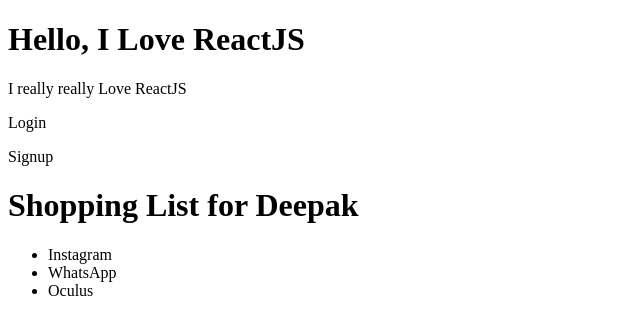
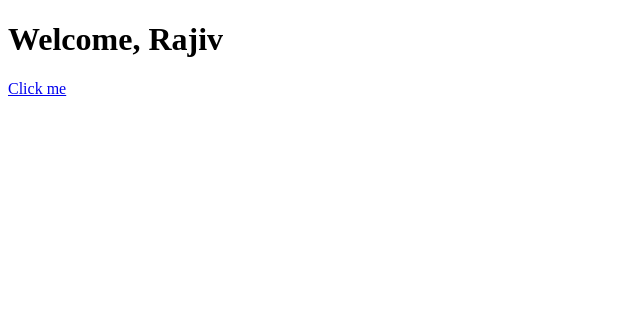
Before and after one commit to dkafle/react-webpack-babel, a React app: page / in a window 1280 px wide. Shown: the top 334 px of the page, without its empty margins (0-640 px from the left). Built offline with nearby package versions, Linux system fonts and the light colour scheme.

Commit message:
function component vs class component

```diff
--- a/src/index.js
+++ b/src/index.js
@@ -1,34 +1,76 @@
 import React from 'react'
 import ReactDOM from 'react-dom'
 
-const Login = () => (<div>
-  <p>Login</p>
-  <p>Signup</p>
-</div>);
+// Function Components
+/*
+function Welcome(props) {
+	return <h1>You are welcome, {props.name}</h1>;
+}
+const Welcome = (props) => {
+	const userName = props.name;
+	return(<>
+		<h1>You are welcome, {userName}</h1>
+		<p>hello this is my p gat</p>
+	</>);
+};
+*/
 
-const Greeter = (props) => {
-  return <div className="firstClass">
-    <h1> Hello, I {props.emotion} {props.libraryName} </h1>
-    <p>I really really {props.emotion} {props.libraryName}</p>
-    <Login />
-  </div >;
-};
+function ActionLink() {
+  function handleClick(e) {
+    e.preventDefault();
+    console.log('The link was clicked.');
+  }
 
-class ShoppingList extends React.Component {
-  render() {
+  return (
+    <a href="#" onClick={handleClick}>
+      Click me
+    </a>
+  );
+}
+
+// Class Component
+class Welcome extends React.Component {
+	constructor(props) {
+		super(props);
+		this.state = {
+      isClicked: false,
+      hasMounted: false
+		};
+  }
+
+  componentDidMount() {
+    this.setState({hasMounted: true});
+  }
+
+  componentWillUnmount() {
+    console.log('im getting unloaded');
+  }
+
+  showConsole() {
+    console.log(this.state);
+    // call all your methds from here
+  }
+
+	updateCount() {
+		const newState = {
+			isClicked: true,
+		}
+    this.setState(newState, this.showConsole);
+    // this.setState(newState);
+    // console.log(this.state);
+	}
+
+	render() {
+		const userName = this.props.name;
     return (<div>
-      <Greeter emotion="Love" libraryName="ReactJS" />
-      <h1> Shopping List for {this.props.name} </h1>
-      <ul>
-        <li > Instagram </li>
-        <li> WhatsApp </li>
-        <li> Oculus </li>
-      </ul>
+      <h1 onClick={() => this.updateCount()}>
+        Welcome, {userName}</h1>
+      <ActionLink>Hello</ActionLink>
     </div>);
-  }
+	}
 }
 
 ReactDOM.render(
-  <ShoppingList name="Deepak" />,
+  <Welcome name="Rajiv" />,
   document.getElementById('app')
 );
```
